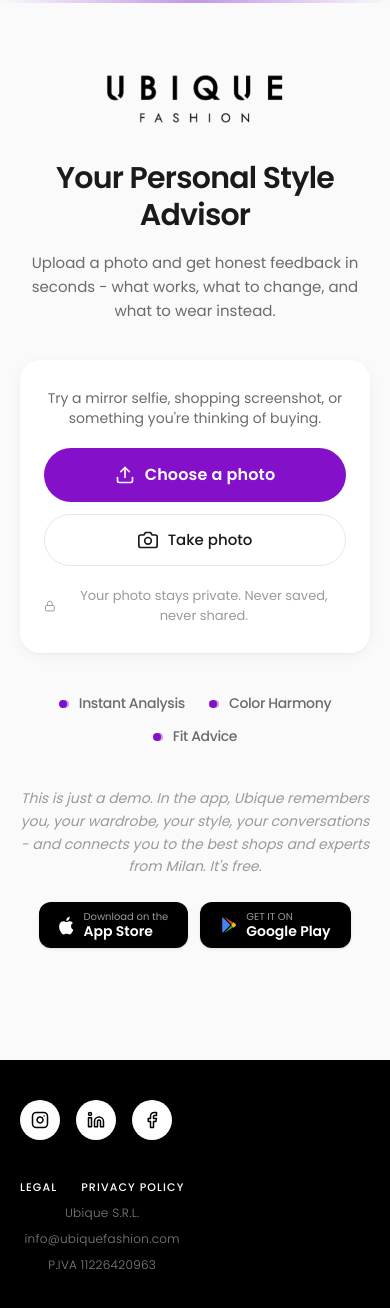
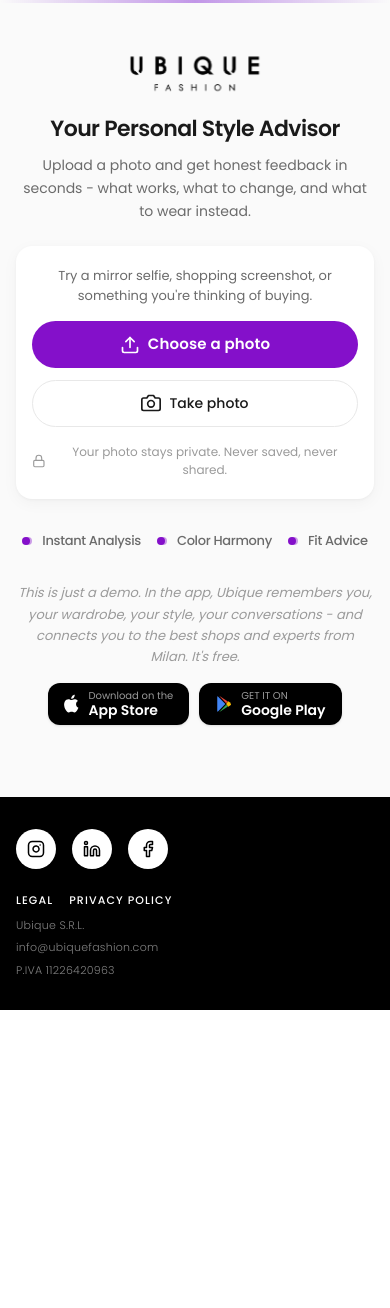
Before and after one commit to ubiquefashion/Ubique-chatbot, a Next.js app: page / in a window 390 px wide. Shown: the top 1308 px of the page. After the commit the page ends 1010 px from the top, so only its background shows below. Built offline with nearby package versions, Linux system fonts and the light colour scheme.

Commit message:
feat: implement main chat interface with camera integration, markdown rendering, and various icons.

```diff
--- a/app/page.tsx
+++ b/app/page.tsx
@@ -672,7 +672,7 @@
 
   return (
     <div className="min-h-screen flex flex-col bg-[var(--clr-bg)] font-[var(--font-body)]">
-      <main className="flex-grow flex flex-col items-center px-5 pb-16">
+      <main className="flex-grow flex flex-col items-center px-4 sm:px-5 pb-10 sm:pb-16">
 
       {/* ── Choice Modal ──────────────────────── */}
       {showChoiceModal && (
@@ -733,16 +733,16 @@
       {showPromo && <AppDownloadCTA onClose={handleDismissPromo} />}
 
       {/* ── Brand Header ──────────────────────────────── */}
-      <header className="text-center mt-[clamp(40px,8vh,80px)] mb-8 anim-fade-up">
-        <img src={LogoImage.src} alt="Ubique" className="h-[60px] mx-auto" />
+      <header className="text-center mt-[clamp(28px,6vh,80px)] sm:mt-[clamp(40px,8vh,80px)] mb-5 sm:mb-8 anim-fade-up">
+        <img src={LogoImage.src} alt="Ubique" className="h-[44px] sm:h-[60px] mx-auto" />
       </header>
 
       {/* ── Hero Text ─────────────────────────────────── */}
-      <section className="text-center max-w-[480px] mb-9 anim-fade-up [animation-delay:0.1s]">
-        <h1 className="text-[30px] font-semibold leading-tight text-[var(--clr-text)] mb-4 tracking-tight">
+      <section className="text-center max-w-[480px] mb-6 sm:mb-9 anim-fade-up [animation-delay:0.1s]">
+        <h1 className="text-[22px] sm:text-[30px] font-semibold leading-tight text-[var(--clr-text)] mb-3 sm:mb-4 tracking-tight">
           Your Personal Style Advisor
         </h1>
-        <p className="text-[clamp(15px,2vw,17px)] text-[var(--clr-text-sec)] leading-relaxed w-full mx-auto">
+        <p className="text-[14px] sm:text-[clamp(15px,2vw,17px)] text-[var(--clr-text-sec)] leading-relaxed w-full mx-auto">
         Upload a photo and get honest feedback in seconds - what works, what to change, and what to wear instead.
         </p>
       </section>
@@ -753,9 +753,9 @@
         onDragOver={handleDragOver}
         onDragLeave={handleDragLeave}
         className={`
-          w-full max-w-[480px] bg-[var(--clr-surface)] rounded-[20px] card-upload
-          px-[clamp(24px,4vw,36px)] py-[clamp(28px,4vw,40px)]
-          mb-10
+          w-full max-w-[480px] bg-[var(--clr-surface)] rounded-[16px] sm:rounded-[20px] card-upload
+          px-[clamp(16px,4vw,36px)] py-[clamp(20px,4vw,40px)]
+          mb-8 sm:mb-10
 
           ${isDragging ? "dragging" : ""}
         `}
@@ -827,7 +827,7 @@
               <div
                 className="mb-4 overflow-y-auto"
                 style={{
-                  maxHeight: 600,
+                  maxHeight: "min(600px, 55vh)",
                   scrollbarWidth: "none",
                 }}
               >
@@ -845,7 +845,7 @@
                           </div>
                         )}
                         <div
-                          className={`max-w-[85%] rounded-2xl px-4 py-2.5 text-sm leading-relaxed ${isUser
+                          className={`max-w-[90%] sm:max-w-[85%] rounded-2xl px-3 sm:px-4 py-2 sm:py-2.5 text-[13px] sm:text-sm leading-relaxed ${isUser
                             ? "bg-[#8410CA] text-white rounded-br-md"
                             : "bg-[var(--clr-bg)] text-[var(--clr-text)] border border-[var(--clr-border)] rounded-bl-md"
                             }`}
@@ -914,7 +914,7 @@
                     key={q}
                     onClick={() => askQuestion(q)}
                     disabled={isAsking}
-                    className="text-[12px] px-3 py-1.5 rounded-full border border-[var(--clr-border)] text-[var(--clr-text-sec)] bg-transparent cursor-pointer font-[var(--font-body)] hover:border-[var(--clr-accent)] hover:text-[var(--clr-accent)] hover:bg-[var(--clr-accent-light)] transition-all duration-150 disabled:opacity-50 disabled:cursor-default"
+                    className="text-[11px] sm:text-[12px] px-2.5 sm:px-3 py-1.5 rounded-full border border-[var(--clr-border)] text-[var(--clr-text-sec)] bg-transparent cursor-pointer font-[var(--font-body)] hover:border-[var(--clr-accent)] hover:text-[var(--clr-accent)] hover:bg-[var(--clr-accent-light)] transition-all duration-150 disabled:opacity-50 disabled:cursor-default"
                   >
                     {q}
                   </button>
@@ -994,7 +994,7 @@
                   }}
                   placeholder={messages.length === 0 ? "Ask anything - fit, colours, occasion…" : "Go deeper - ask about fit, styling…"}
                   disabled={isAsking}
-                  className="flex-1 px-4 py-3 rounded-full border border-[var(--clr-border)] bg-[var(--clr-bg)] text-[var(--clr-text)] text-sm font-[var(--font-body)] outline-none placeholder:text-[var(--clr-text-tri)] focus:border-[var(--clr-accent)] transition-colors disabled:opacity-50"
+                  className="flex-1 min-w-0 px-3 sm:px-4 py-2.5 sm:py-3 rounded-full border border-[var(--clr-border)] bg-[var(--clr-bg)] text-[var(--clr-text)] text-[13px] sm:text-sm font-[var(--font-body)] outline-none placeholder:text-[var(--clr-text-tri)] focus:border-[var(--clr-accent)] transition-colors disabled:opacity-50"
                   id="chat-input"
                 />
                 <button
@@ -1032,8 +1032,8 @@
         ) : (
           <>
 
-            <p className="text-sm text-[var(--clr-text-sec)] text-center mb-[clamp(20px,3vw,28px)]">
-               Try a mirror selfie, shopping screenshot, or something you're thinking of buying.
+            <p className="text-[13px] sm:text-sm text-[var(--clr-text-sec)] text-center mb-[clamp(16px,3vw,28px)]">
+               Try a mirror selfie, shopping screenshot, or something you&apos;re thinking of buying.
             </p>
 
 
@@ -1041,7 +1041,7 @@
             <button
               id="upload-photo-btn"
               onClick={handleUploadClick}
-              className="bg-[#8410CA] w-full flex items-center justify-center gap-2.5 py-[15px] px-6 text-base font-semibold text-white border-none rounded-full cursor-pointer mb-3 font-[var(--font-body)] tracking-[0.01em]"
+              className="bg-[#8410CA] w-full flex items-center justify-center gap-2 sm:gap-2.5 py-3 sm:py-[15px] px-5 sm:px-6 text-[15px] sm:text-base font-semibold text-white border-none rounded-full cursor-pointer mb-3 font-[var(--font-body)] tracking-[0.01em]"
             >
               <UploadIcon />
               Choose a photo
@@ -1051,14 +1051,14 @@
             <button
               id="take-photo-btn"
               onClick={handleCameraClick}
-              className="btn-outline w-full flex items-center justify-center gap-2.5 py-3.5 px-6 text-[15px] font-medium text-[var(--clr-text)] bg-transparent border-[1.5px] border-[var(--clr-border)] rounded-full cursor-pointer mb-5 font-[var(--font-body)]"
+              className="btn-outline w-full flex items-center justify-center gap-2 sm:gap-2.5 py-3 sm:py-3.5 px-5 sm:px-6 text-[14px] sm:text-[15px] font-medium text-[var(--clr-text)] bg-transparent border-[1.5px] border-[var(--clr-border)] rounded-full cursor-pointer mb-4 sm:mb-5 font-[var(--font-body)]"
             >
               <CameraIcon />
               Take photo
             </button>
 
             {/* Privacy */}
-            <p className="flex items-center justify-center gap-1.5 text-[13px] text-[var(--clr-text-tri)] text-center">
+            <p className="flex items-center justify-center gap-1.5 text-[12px] sm:text-[13px] text-[var(--clr-text-tri)] text-center">
               <LockIcon />
               Your photo stays private. Never saved, never shared.
             </p>
@@ -1067,8 +1067,8 @@
       </div>
 
       {/* ── Feature Bullets ───────────────────────────── */}
-      <section className="max-w-[460px] w-full mb-10 anim-fade-up [animation-delay:0.4s]">
-        <ul className="flex flex-wrap justify-center gap-x-6 gap-y-3">
+      <section className="max-w-[460px] w-full mb-8 sm:mb-10 anim-fade-up [animation-delay:0.4s]">
+        <ul className="flex flex-wrap justify-center gap-x-4 sm:gap-x-6 gap-y-2 sm:gap-y-3">
           {[
             "Instant Analysis",
             "Color Harmony",
@@ -1082,24 +1082,24 @@
                 <div className="w-2 h-2 rounded-full bg-[#8410CA]" />
                 <div className="w-2 h-2 rounded-full bg-[#8410CA] opacity-40" />
               </div>
-              <span className="text-[14px] text-[var(--clr-text-sec)] font-medium tracking-tight">{text}</span>
+              <span className="text-[13px] sm:text-[14px] text-[var(--clr-text-sec)] font-medium tracking-tight">{text}</span>
             </li>
           ))}
         </ul>
       </section>
 
       {/* ── Social Proof ──────────────────────────────── */}
-      <section className="text-center max-w-[600px] mb-12 anim-fade [animation-delay:0.7s]">
-        <p className="text-sm text-[var(--clr-text-tri)] leading-relaxed italic mb-6">
+      <section className="text-center max-w-[600px] mb-8 sm:mb-12 anim-fade [animation-delay:0.7s]">
+        <p className="text-[13px] sm:text-sm text-[var(--clr-text-tri)] leading-relaxed italic mb-4 sm:mb-6">
           This is just a demo. In the app, Ubique remembers you, your wardrobe, your style, your conversations - and connects you to the best shops and experts from Milan. It&apos;s free.
         </p>
 
-        <div className="flex flex-wrap items-center justify-center gap-3">
+        <div className="flex flex-wrap items-center justify-center gap-2.5 sm:gap-3">
           <a
             href="https://apps.apple.com/us/app/ubique-fashion-style-advisor/id6553972786"
             target="_blank"
             rel="noopener noreferrer"
-            className="flex items-center gap-2 px-5 py-2.5 bg-black text-white rounded-xl hover:scale-[1.03] transition-transform shadow-sm"
+            className="flex items-center gap-2 px-4 sm:px-5 py-2 sm:py-2.5 bg-black text-white rounded-xl hover:scale-[1.03] transition-transform shadow-sm"
           >
             <svg width="16" height="19" viewBox="0 0 20 24" fill="currentColor">
               <path d="M15.07 12.95c-.03-2.79 2.28-4.14 2.38-4.21-1.3-1.9-3.32-2.16-4.04-2.19-1.72-.17-3.36 1.01-4.23 1.01-.87 0-2.22-.99-3.65-.96-1.88.03-3.61 1.09-4.58 2.78-1.95 3.39-.5 8.41 1.4 11.16.93 1.34 2.04 2.85 3.49 2.8 1.4-.06 1.93-.91 3.63-.91 1.69 0 2.18.91 3.66.88 1.51-.03 2.48-1.37 3.4-2.72 1.07-1.56 1.51-3.07 1.54-3.15-.03-.01-2.95-1.13-2.98-4.49zM12.25 4.6c.77-.94 1.29-2.24 1.15-3.54-1.11.05-2.45.74-3.25 1.67-.71.82-1.34 2.14-1.17 3.4 1.24.1 2.5-.63 3.27-1.53z" />
@@ -1114,7 +1114,7 @@
             href="https://play.google.com/store/apps/details?id=com.ubique"
             target="_blank"
             rel="noopener noreferrer"
-            className="flex items-center gap-2 px-5 py-2.5 bg-black text-white rounded-xl hover:scale-[1.03] transition-transform shadow-sm"
+            className="flex items-center gap-2 px-4 sm:px-5 py-2 sm:py-2.5 bg-black text-white rounded-xl hover:scale-[1.03] transition-transform shadow-sm"
           >
             <svg width="18" height="18" viewBox="0 0 24 24" fill="none">
               <path d="M3.61 1.814L13.793 12 3.61 22.186a.996.996 0 0 1-.61-.92V2.734a1 1 0 0 1 .61-.92z" fill="#4285F4" />
@@ -1132,9 +1132,9 @@
       </main>
 
       {/* ── Footer ────────────────────────────────────── */}
-      <footer className="bg-black text-white pt-10 px-5">
+      <footer className="bg-black text-white pt-8 sm:pt-10 px-4 sm:px-5">
         <div className="max-w-[600px] mx-auto w-full">
-          <div className="flex flex-col md:flex-row justify-between items-start md:items-center gap-10 mb-12">
+          <div className="flex flex-col md:flex-row justify-between items-start md:items-center gap-6 sm:gap-10 mb-8 sm:mb-12">
 
             {/* Left: Logo & Socials */}
             <div className="flex flex-col gap-6">
@@ -1160,11 +1160,11 @@
 
             {/* Right: Policies and Info stacked */}
             <div className="flex flex-col gap-2 md:items-end">
-              <div className="flex gap-6 sm:gap-10 text-sm font-medium tracking-wide">
+              <div className="flex gap-4 sm:gap-6 md:gap-10 text-sm font-medium tracking-wide">
                 <a href="https://www.ubiquefashion.com/legal" className="hover:text-white/70 transition-colors uppercase tracking-widest text-[11px]">Legal</a>
                 <a href="https://www.ubiquefashion.com/privacy-policy" className="hover:text-white/70 transition-colors uppercase tracking-widest text-[11px]">Privacy Policy</a>
               </div>
-              <div className="flex flex-col md:flex-row items-center md:items-end gap-2 text-[12px] text-white/50 tracking-wide font-light">
+              <div className="flex flex-col md:flex-row items-start md:items-end gap-1.5 sm:gap-2 text-[11px] sm:text-[12px] text-white/50 tracking-wide font-light">
                 <span>Ubique S.R.L.</span>
                 <span className="hidden md:inline">|</span>
                 <span>info@ubiquefashion.com</span>
```
